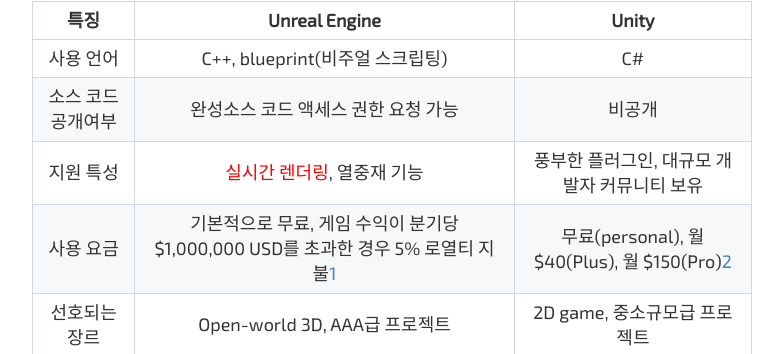
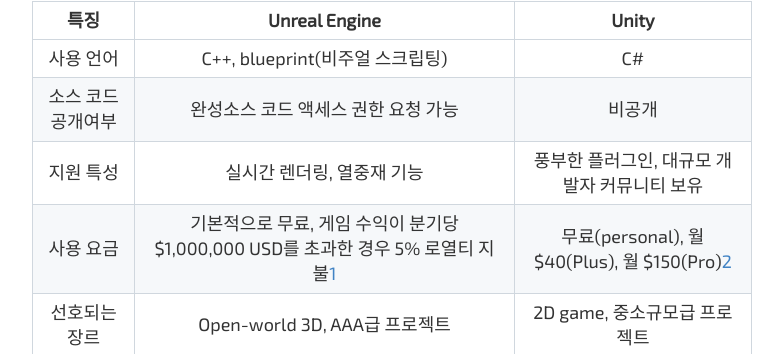
Before and after one commit to ichanguk/ichanguk.github.io, a Jekyll site: the page built from _posts/2023-10-06-Unreal_vs_Unity.md, in a window 1280 px wide and 900 px high, scrolled down 1268 px. Shown: the part 99-453 px from the top of the window, without its empty margins (248-1031 px from the left). Built offline with Jekyll 4.4.1, drawn with Linux system fonts in a browser that asks for light colours; some web fonts are replaced.

Commit message:
feat : docs 수정

```diff
--- a/_posts/2023-10-06-Unreal_vs_Unity.md
+++ b/_posts/2023-10-06-Unreal_vs_Unity.md
@@ -31,7 +31,7 @@ tags: article
 |---------------------------|----------------------------------------------------------------------------------------------|-----------------------------------------------------------|
 |     사용 언어             |     C++, blueprint(비주얼 스크립팅)                                                          |     C#                                                    |
 |     소스 코드 공개여부    |     완성소스 코드 액세스 권한 요청 가능                                                      |     비공개                                                |
-|     지원 특성             |     <span style="color:red">실시간 렌더링</span>,     열중재 기능                                                           |     풍부한 플러그인,     대규모 개발자 커뮤니티 보유      |
+|     지원 특성             |     실시간 렌더링,     열중재 기능                                                           |     풍부한 플러그인,     대규모 개발자 커뮤니티 보유      |
 |     사용 요금             |     기본적으로 무료,     게임 수익이 분기당 $1,000,000 USD를 초과한 경우   5% 로열티 지불[^1]    |     무료(personal),     월 $40(Plus),     월 $150(Pro)[^2]    |
 |     선호되는 장르         |     Open-world 3D, AAA급 프로젝트                                                            |     2D game, 중소규모급 프로젝트                          |
 |     에셋 시장             |     Market Place                                                                             |     Asset Store                                           |
```
